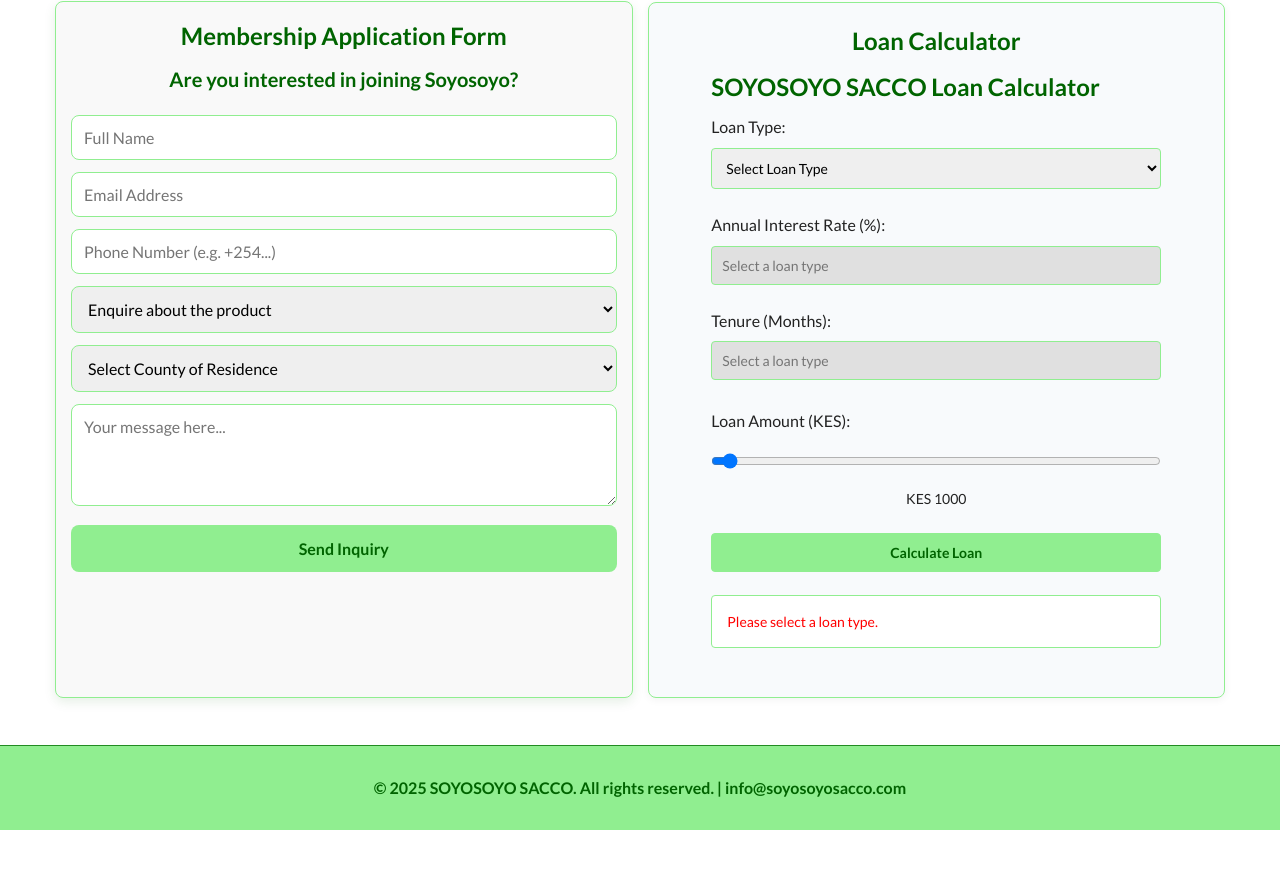
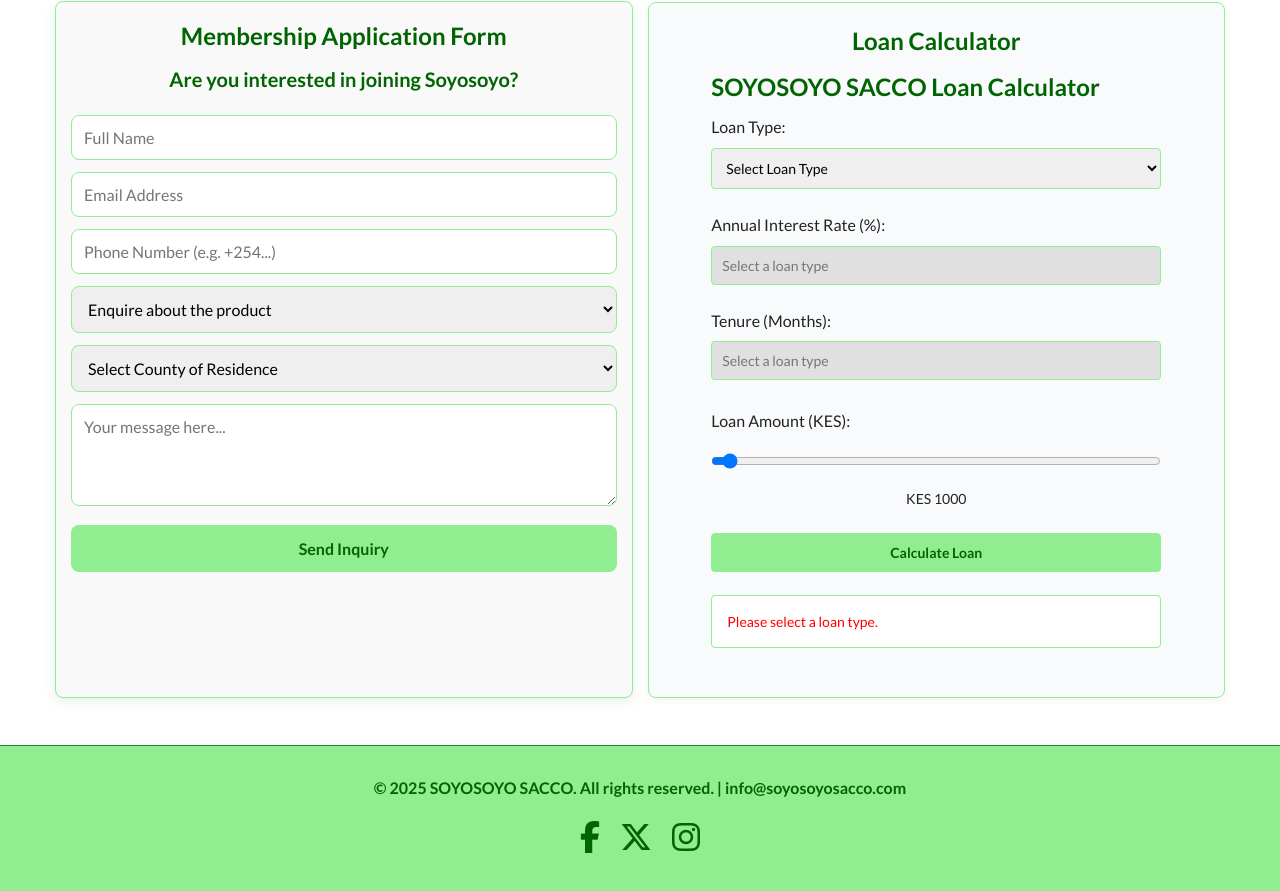
Before and after one commit to nylageneralsuppliesltd-lab/soyosoyosacco-trial, a plain HTML site: page docs/Join Us.html in a window 1280 px wide. Shown: the part 839-1730 px from the top of the page. Before the commit the page ends 1669 px from the top, so only its background shows below. Drawn offline with Linux system fonts and the light colour scheme.

Commit message:
Update Join Us.html

```diff
--- a/docs/Join Us.html
+++ b/docs/Join Us.html
@@ -514,9 +514,20 @@
         </section>
     </main>
 
-    <footer>
-        <p>&copy; 2025 SOYOSOYO SACCO. All rights reserved. | <a href="mailto:info@soyosoyosacco.com">info@soyosoyosacco.com</a></p>
-    </footer>
+   <footer>
+    <p>&copy; 2025 SOYOSOYO SACCO. All rights reserved. | <a href="mailto:info@soyosoyosacco.com">info@soyosoyosacco.com</a></p>
+    <div class="social-icons">
+        <a href="https://www.facebook.com/people/Soyosoyo-Sacco/61565783836766/" target="_blank">
+            <i class="fab fa-facebook-f"></i>
+        </a>
+        <a href="https://x.com/SoyosoyoSACCO" target="_blank">
+            <i class="fab fa-x-twitter"></i>
+        </a>
+        <a href="https://www.instagram.com/soyosoyosacco" target="_blank">
+            <i class="fab fa-instagram"></i>
+        </a>
+    </div>
+</footer>
 
     <script src="./scripts/main.js"></script>
     <script src="./scripts/calculator.js"></script>
```
